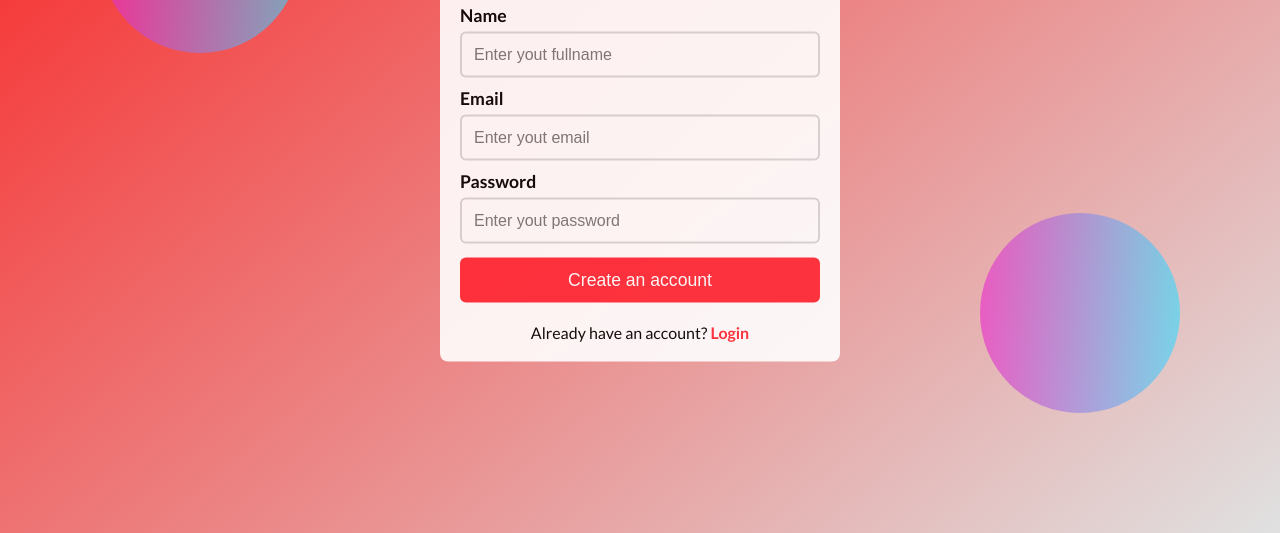
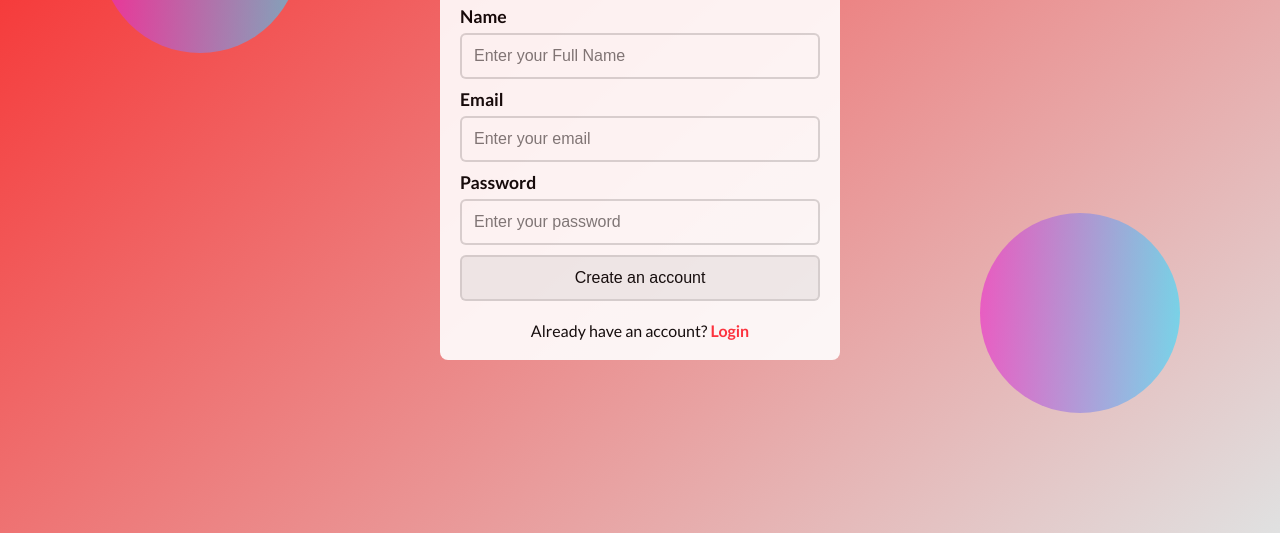
Before and after one commit to AvinashChourasia/Login-page, a plain HTML site: page index.html in a window 1280 px wide. Shown: the part 267-800 px from the top of the page. Drawn offline with Linux system fonts and the light colour scheme.

Commit message:
Update index.html

```diff
--- a/index.html
+++ b/index.html
@@ -17,18 +17,18 @@
             <form action="#">
                 <div>
                     <p>Name</p>
-                    <input type="text" placeholder="Enter yout fullname">
+                    <input type="text" placeholder="Enter your Full Name">
                 </div>
                 <div>
                     <p>Email</p>
-                    <input type="email" placeholder="Enter yout email">
+                    <input type="email" placeholder="Enter your email">
                 </div>
                 <div>
                     <p>Password</p>
-                    <input type="password" placeholder="Enter yout password">
+                    <input type="password" placeholder="Enter your password">
                 </div>
                 <div>
-                    <input type="submit" value="Create an account">
+                    <input type="reset" value="Create an account">
                 </div>
             </form>
         </div>
@@ -37,8 +37,6 @@
             <p>Already have an account? <a href="#">Login</a></p>
         </div>
 
-
-
     </div>
 
     <div class="circle c1"></div>
```
